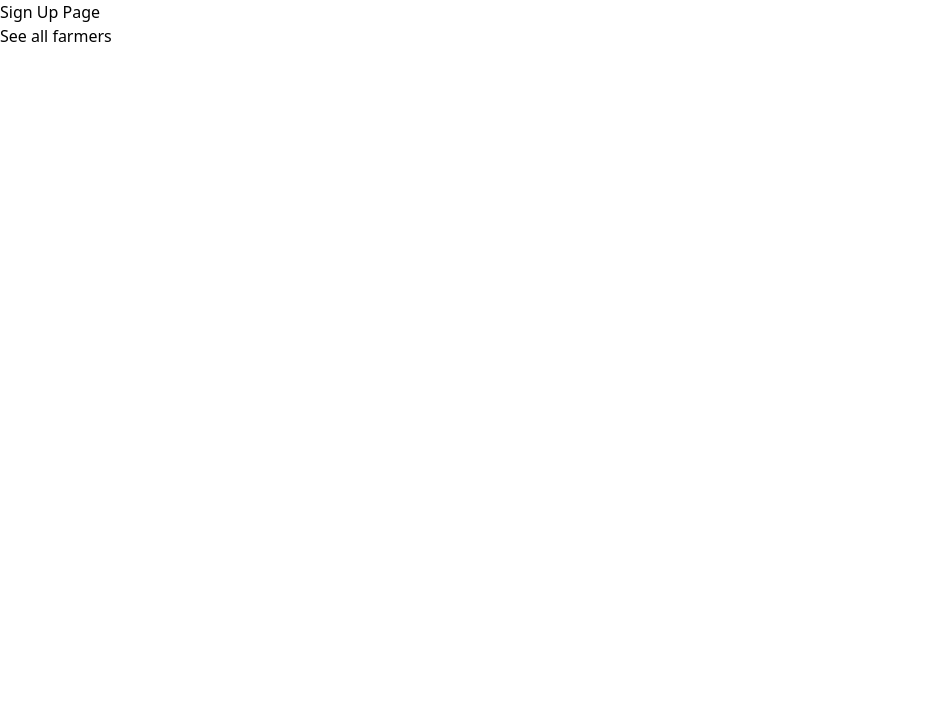
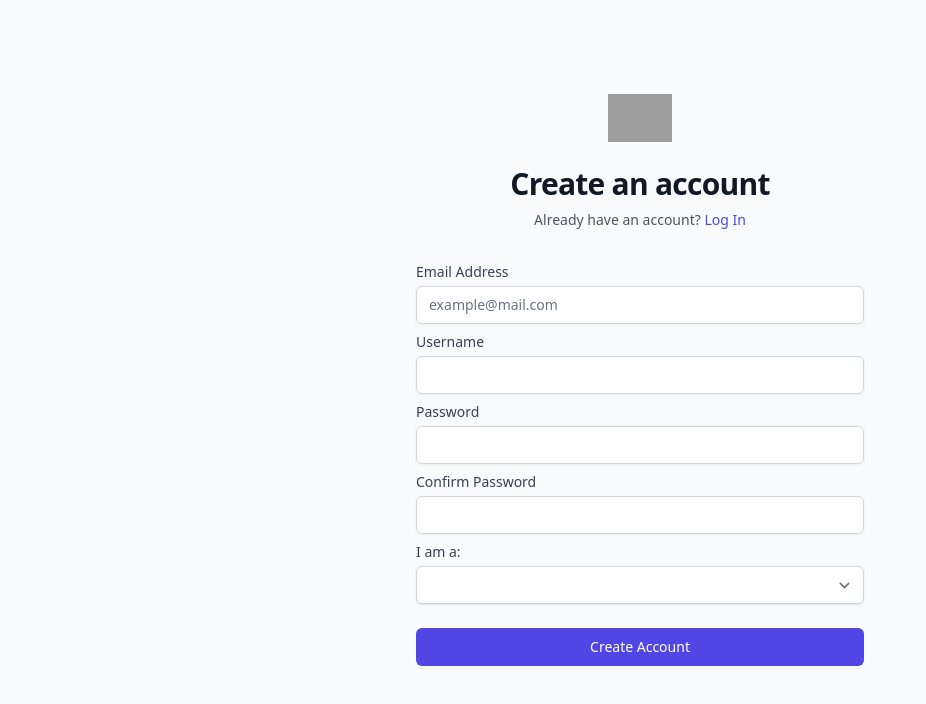
Before and after one commit to rajagoat/earth-day-c2g, a Next.js app in the folder frontend/: page /signup in a window 1280 px wide. Shown: the top 704 px of the page, without its empty margins (0-926 px from the left). Built offline with nearby package versions, Linux system fonts and the light colour scheme; grey boxes are pictures that could not be loaded.

Commit message:
created design for sign up page

```diff
--- a/frontend/pages/signup.js
+++ b/frontend/pages/signup.js
@@ -1,12 +1,117 @@
-import Link from 'next/link';
+import Link from 'next/link'
 
-const SignUp = () => {
+export default function Signup() {
     return (
-        <div>
-            <h1>Sign Up Page</h1>
-            <Link href="/farmers">See all farmers</Link>
-        </div>
-    );
+        <>
+            <div className="flex h-screen bg-gray-50 items-center justify-center py-12 px-4 sm:px-6 lg:px-8">
+                <div className="w-full max-w-md space-y-8 mb-10">
+                    <div>
+                        <img
+                            className="mx-auto h-12 w-auto"
+                            src="https://tailwindui.com/img/logos/mark.svg?color=indigo&shade=600"
+                            alt="Your Company"
+                        />
+                        <h2 className="mt-6 text-center text-3xl font-bold tracking-tight text-gray-900">
+                            Create an account
+                        </h2>
+                        <p className="mt-2 text-center text-sm text-gray-600">
+                            Already have an account?{' '}
+                            <Link href="/login" className="font-medium text-indigo-600 hover:text-indigo-500">
+                                Log In
+                            </Link>
+                        </p>
+                    </div>
+                    <form className="mt-8 space-y-6" action="#" method="POST">
+                        <input type="hidden" name="remember" defaultValue="true" />
+                        <div className="-space-y-px rounded-md shadow-sm">
+                            <div>
+                                <div className="col-span-3 sm:col-span-2">
+                                    <label htmlFor="email" className="block text-sm font-medium text-gray-700">
+                                        Email Address
+                                    </label>
+                                    <div className="mt-1 flex rounded-md shadow-sm">
+                                        <input
+                                            type="text"
+                                            name="email"
+                                            id="email"
+                                            className="block w-full flex-1 rounded-md border-gray-300 focus:border-indigo-500 focus:ring-indigo-500 sm:text-sm"
+                                            placeholder="example@mail.com"
+                                        />
+                                    </div>
+                                </div>
+                                <div className="col-span-3 sm:col-span-2 mt-2">
+                                    <label htmlFor="username" className="block text-sm font-medium text-gray-700">
+                                        Username
+                                    </label>
+                                    <div className="mt-1 flex rounded-md shadow-sm">
+                                        <input
+                                            type="text"
+                                            name="username"
+                                            id="username"
+                                            className="block w-full flex-1 rounded-md border-gray-300 focus:border-indigo-500 focus:ring-indigo-500 sm:text-sm"
+                                        />
+                                    </div>
+                                </div>
+                                <div className="col-span-3 sm:col-span-2 mt-2">
+                                    <label htmlFor="password" className="block text-sm font-medium text-gray-700">
+                                        Password
+                                    </label>
+                                    <div className="mt-1 flex rounded-md shadow-sm">
+                                        <input
+                                            type="password"
+                                            name="password"
+                                            id="password"
+                                            className="block w-full flex-1 rounded-md border-gray-300 focus:border-indigo-500 focus:ring-indigo-500 sm:text-sm"
+                                        />
+                                    </div>
+                                </div>
+                                <div className="col-span-3 sm:col-span-2 mt-2">
+                                    <label htmlFor="confirmPassword" className="block text-sm font-medium text-gray-700">
+                                        Confirm Password
+                                    </label>
+                                    <div className="mt-1 flex rounded-md shadow-sm">
+                                        <input
+                                            type="password"
+                                            name="confirmPassword"
+                                            id="confirmPassword"
+                                            className="block w-full flex-1 rounded-md border-gray-300 focus:border-indigo-500 focus:ring-indigo-500 sm:text-sm"
+                                        />
+                                    </div>
+                                </div>
+                                <div className="col-span-3 sm:col-span-2 mt-2">
+                                    <label htmlFor="country" className="block text-sm font-medium text-gray-700">
+                                        I am a:
+                                    </label>
+                                    <select
+                                        id="country"
+                                        name="country"
+                                        autoComplete="country-name"
+                                        className="mt-1 block w-full rounded-md border border-gray-300 bg-white py-2 px-3 shadow-sm focus:border-indigo-500 focus:outline-none focus:ring-indigo-500 sm:text-sm"
+                                    >
+                                        <option></option>
+                                        <option>Gleaner</option>
+                                        <option>Farmer</option>
+                                        <option>Food Bank Worker</option>
+                                    </select>
+                                </div>
+                            </div>
+                        </div>
+
+                        <div>
+                            <button
+                                // remember to uncomment this later
+                                // type="submit"
+                                className="group relative flex w-full justify-center rounded-md border border-transparent bg-indigo-600 py-2 px-4 text-sm font-medium text-white hover:bg-indigo-700 focus:outline-none focus:ring-2 focus:ring-indigo-500 focus:ring-offset-2"
+                            >
+                                {/* Wrapping this in a link for now but needs authentication later*/}
+                                <Link href="/userinfo">
+                                    Create Account
+                                </Link>
+                            </button>
+                        </div>
+                    </form>
+                </div>
+            </div>
+        </>
+    )
 }
-
-export default SignUp;
```
